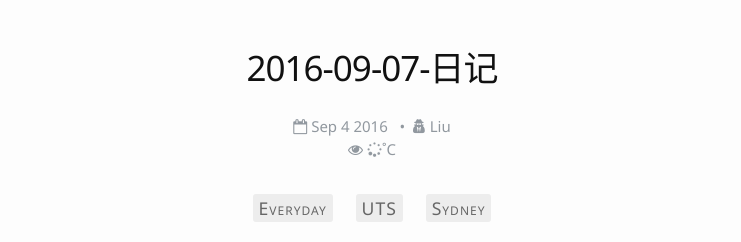
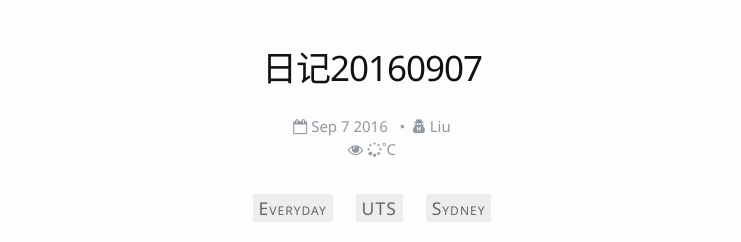
Before and after one commit to liuyanfight/liuyanfight.github.io, a Jekyll site: the page built from _posts/2016-09-07-Diary.md, in a window 1280 px wide. Shown: the top 242 px of the page, without its empty margins (268-1009 px from the left). Built offline with Jekyll 4.4.1, drawn with Linux system fonts in a browser that asks for light colours; nearby versions of some CDN libraries; comment, search, counter and statistics services are not loaded.

Commit message:
日志更新

```diff
--- a/_posts/2016-09-07-Diary.md
+++ b/_posts/2016-09-07-Diary.md
@@ -1,8 +1,8 @@
 ---
 layout: post
-title: "2016-09-07-日记"
+title: "日记20160907"
 subtitle: "真的很勤奋！"
-date: 2016-09-04 17：46
+date: 2016-09-07 17：46
 author: Liu
 category: 日常
 tags: Everyday UTS Sydney
```
Also changed, not shown: _posts/2016-09-07-install-caffe.md (+1 -1 lines).
